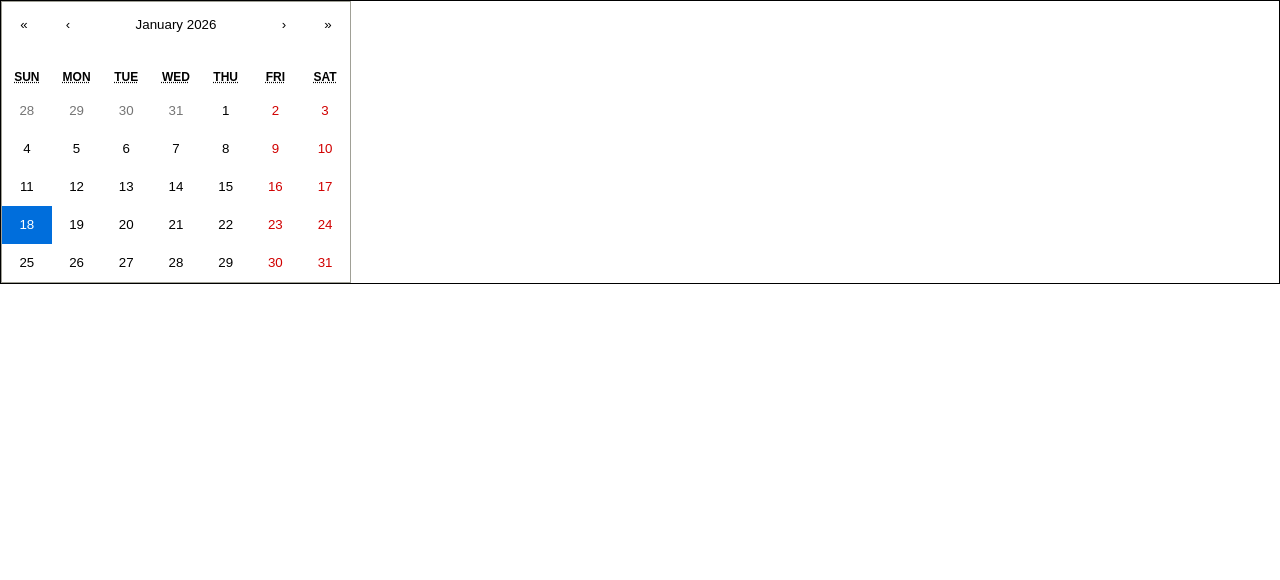
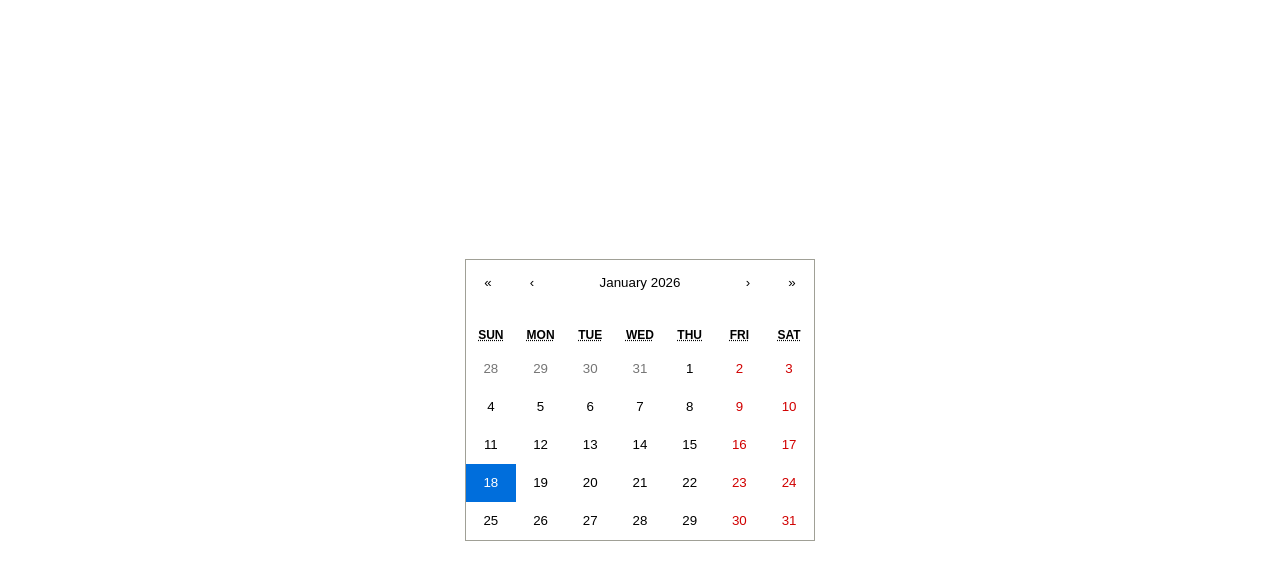
Before and after one commit to LikeLionHGU/14thFrontend_myDiary, a React (Create React App) app: page /Home in a window 1280 px wide. Shown: the top 580 px of the page. Built offline with nearby package versions, Linux system fonts and the light colour scheme.

Commit message:
style: 중앙 정렬

```diff
--- a/src/routes/Home.css
+++ b/src/routes/Home.css
@@ -1,3 +1,14 @@
 .home {
-    border: solid 1px black;
+    height: 100vh;
+    width: 100vw;
+
+    display: flex;
+    justify-content: center;
+    align-items: center;
 }
+
+.calendar-container {
+    display: flex;
+    justify-content: center;
+    align-items: center;
+}
```
